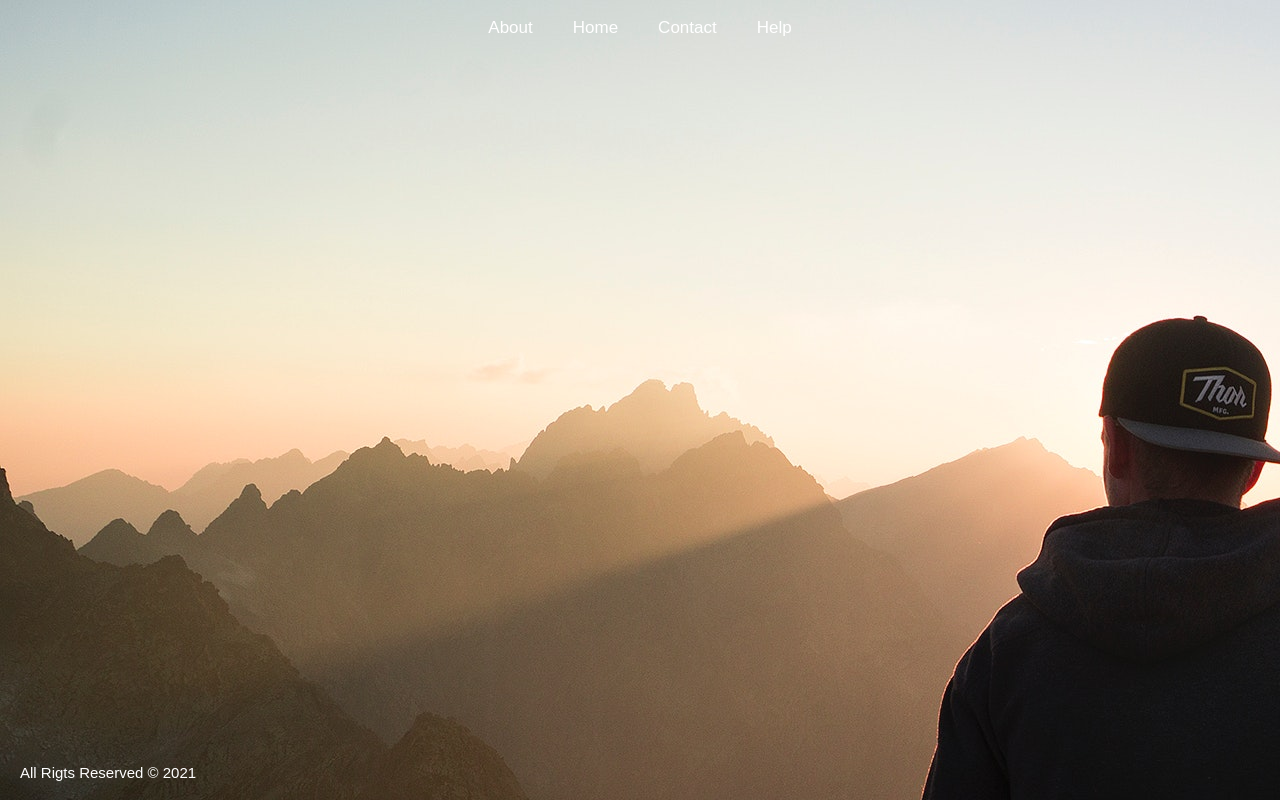
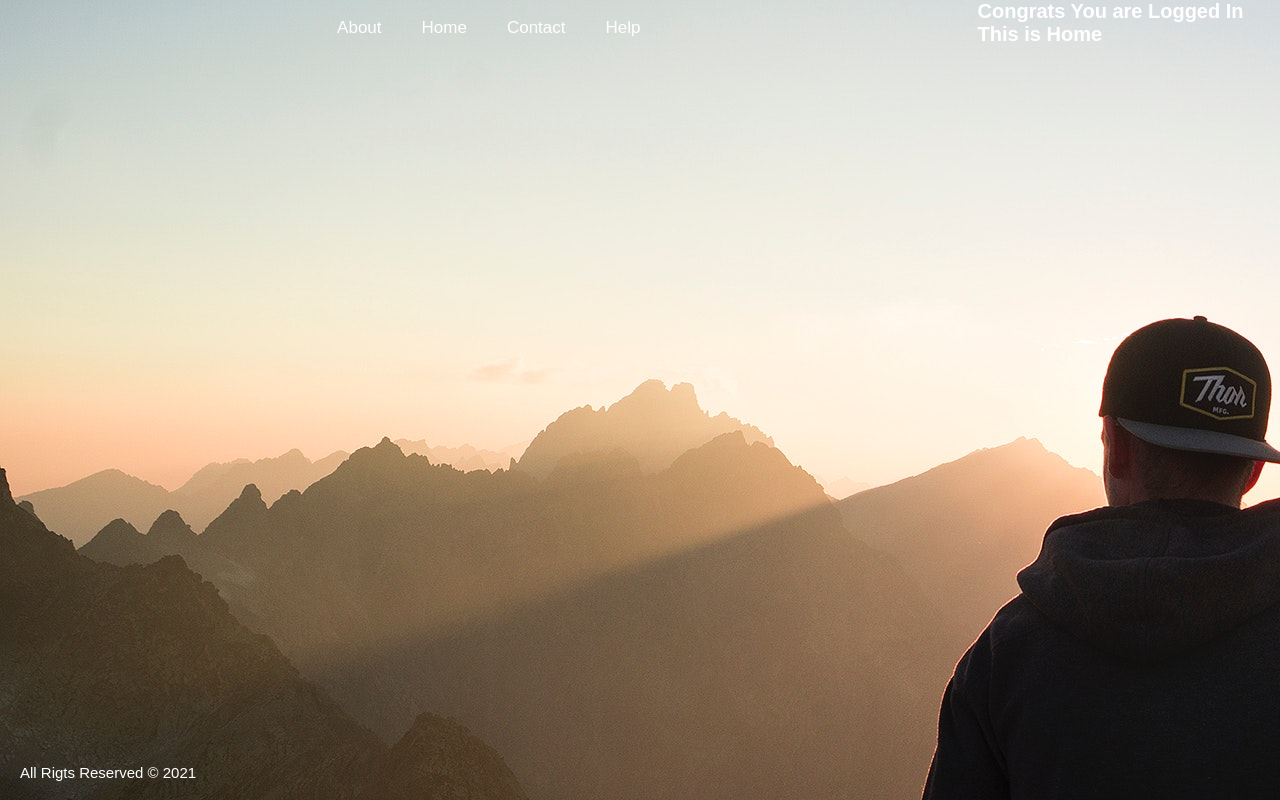
Before and after one commit to Annukul/cunnette-f, a React (Create React App) app: page /home in a window 1280 px wide. Built offline with nearby package versions, Linux system fonts and the light colour scheme.

Commit message:
Frontend Auth

```diff
--- a/src/App.js
+++ b/src/App.js
@@ -13,6 +13,7 @@ import GetUserDetails from "./components/GetUserDetails";
 import UpdateUserDetail from "./components/UpdateUserDetails";
 import AuthNavbar from "./components/auth/AuthNavbar";
 import AuthFooter from "./components/auth/AuthFooter";
+import Home from "./components/Home";
 
 function App() {
   return (
@@ -35,7 +36,7 @@ function App() {
           />
           <AuthFooter />
         </div>
-
+        <Route path="/home" exact component={Home} />
         <Route path="/create" exact component={Create} />
         <Route path="/profile" exact component={Profile} />
         <Route path="/adduserdetails" exact component={AddUserDetail} />
--- /dev/null
+++ b/src/components/Home.js
@@ -0,0 +1,11 @@
+import React from "react";
+
+const Home = () => {
+  return (
+    <div>
+      <h1>Congrats You are Logged In This is Home</h1>
+    </div>
+  );
+};
+
+export default Home;
--- a/src/components/auth/ConfirmAccount.js
+++ b/src/components/auth/ConfirmAccount.js
@@ -13,7 +13,8 @@ const Confirm = ({ history }) => {
   console.log(verificationcode);
 
   const verify = async () => {
-    await axios.post(`${API}/${verificationcode}`);
+    const verify = await axios.post(`${API}/auth/confirm/${verificationcode}`);
+    console.log(verify);
     setStatus(true);
     setTimeout(() => {
       history.push("/login");
```
